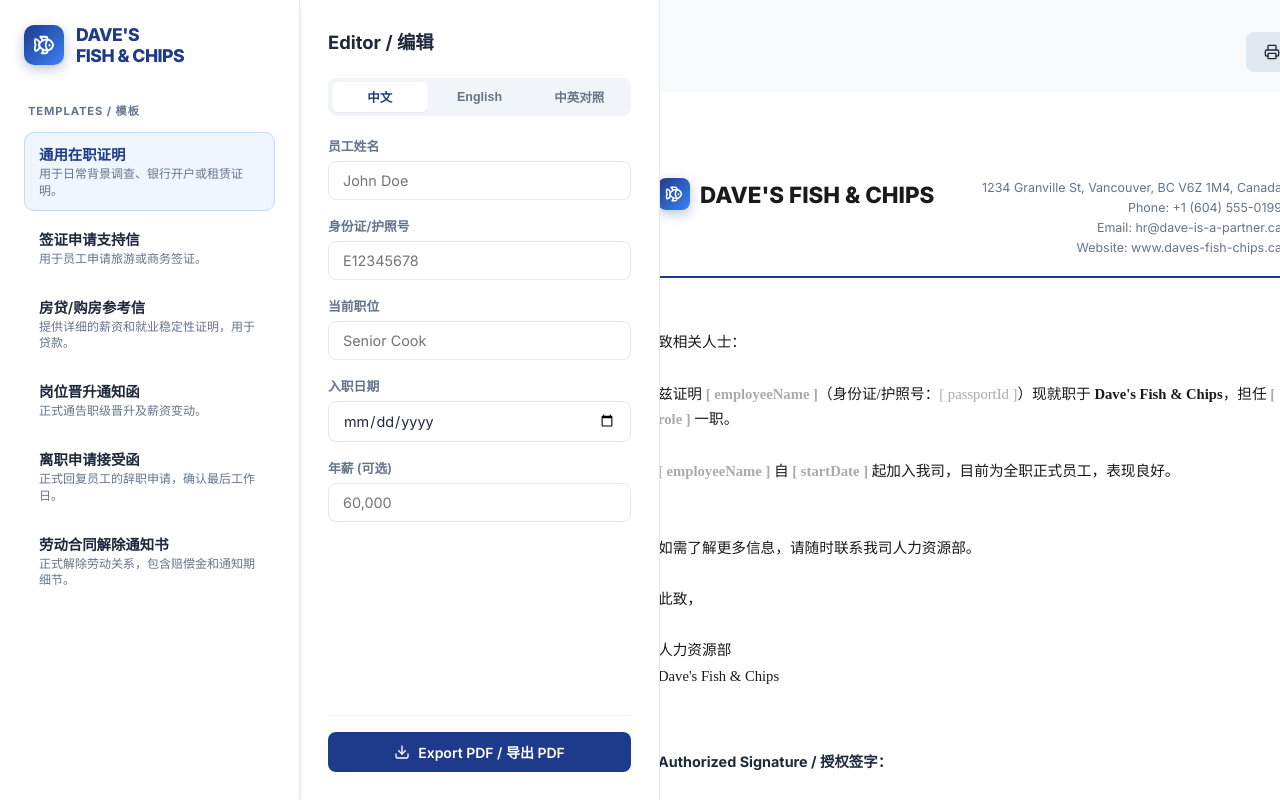
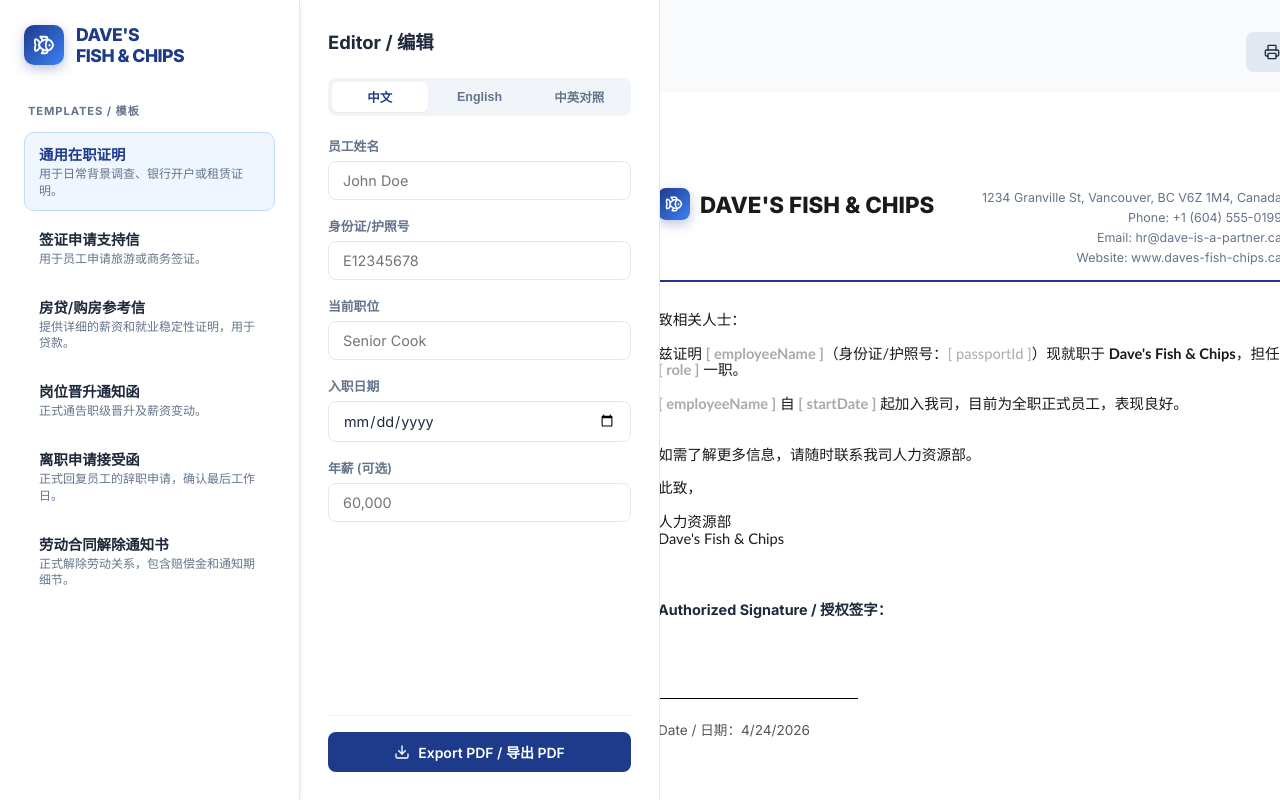
Before and after one commit to jhlbxx/employment_letter, a React (Vite) app: page / in a window 1280 px wide. Built offline with nearby package versions, Linux system fonts and the light colour scheme.

Commit message:
Standardize letter formatting (Calibri, 1.15 spacing, 1in margins)

```diff
--- a/src/App.jsx
+++ b/src/App.jsx
@@ -98,7 +98,8 @@
           margin: 0,
           filename: `${filename}.pdf`,
           image: { type: 'jpeg', quality: 1.0 },
-          html2canvas: { scale: 4, useCORS: true, letterRendering: true },
+          pagebreak: { mode: ['avoid-all', 'css', 'legacy'] },
+          html2canvas: { scale: 3, useCORS: true, letterRendering: true },
           jsPDF: { unit: 'in', format: 'letter', orientation: 'portrait' },
         })
         .from(letterRef.current)
--- a/src/index.css
+++ b/src/index.css
@@ -277,23 +277,25 @@
 /* ── Letter Paper ── */
 .letter-paper {
   width: 8.5in;
-  min-height: 11in;
+  min-height: 10.9in;
   height: fit-content;
   flex-shrink: 0;
   background: white;
-  padding: 0.9in 1in 1.1in 1in;
+  padding: 1in; /* Standard business margins */
   box-shadow: var(--shadow-lg);
   box-sizing: border-box;
   position: relative;
+  page-break-inside: initial;
 }
 
 .letter-header {
   display: flex;
   justify-content: space-between;
   align-items: flex-start;
-  margin-bottom: 52px;
+  margin-bottom: 30px; /* Reduced from 52px */
   border-bottom: 2px solid #1e3a8a;
-  padding-bottom: 18px;
+  padding-bottom: 12px;
+  page-break-inside: avoid;
 }
 
 .letter-logo-text {
@@ -311,16 +313,18 @@
 }
 
 .letter-content {
-  font-family: 'Times New Roman', serif;
+  font-family: 'Calibri', 'Inter', sans-serif;
   font-size: 11pt;
-  line-height: 1.75;
+  line-height: 1.15;
+  text-align: left;
   white-space: pre-wrap;
   color: #1a1a1a;
-  margin-bottom: 60px;
+  margin-bottom: 50px;
 }
 
 .letter-footer {
-  margin-top: 40px;
+  margin-top: 30px; /* Reduced from 40px */
+  page-break-inside: avoid;
 }
 
 .signature-space {
```
